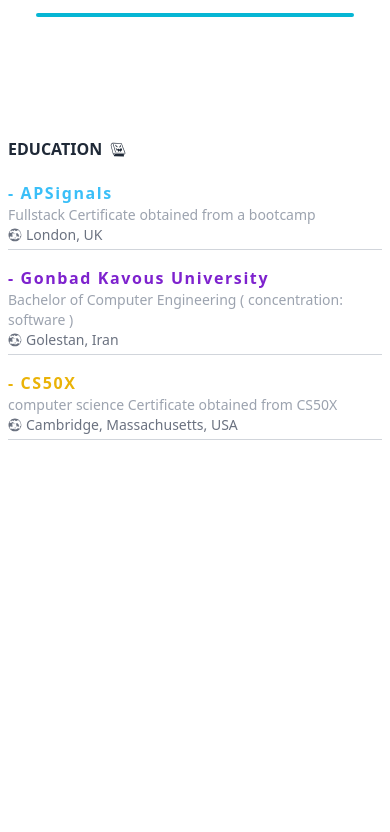
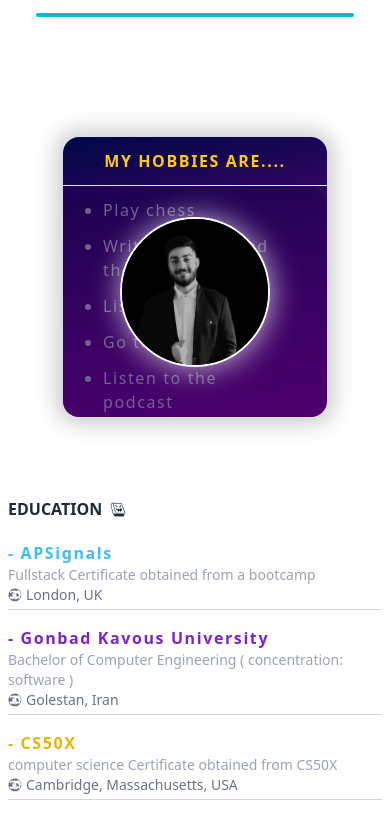
Before and after one commit to Mahdi-Falahati/personalWebsite, a React (Vite) app: page / in a window 390 px wide. Shown: the part 899-1731 px from the top of the page. Before the commit the page ends 1471 px from the top, so only its background shows below. Built offline with nearby package versions, Linux system fonts and the light colour scheme.

Commit message:
responsive card anim

```diff
--- a/src/Components/AboutMe.jsx
+++ b/src/Components/AboutMe.jsx
@@ -15,12 +15,12 @@
       </div>
       <section className="my-20 h-full flex flex-wrap justify-around align-center">
         <div
-          data-aos="fade-right"
-          data-aos-offset="300"
-          data-aos-easing="ease-in-sine"
+          // data-aos="fade-right"
+          // data-aos-offset="300"
+          // data-aos-easing="ease-in-sine"
           className="my-10"
         >
-          {/* <CardAnim
+          <CardAnim
             title="My hobbies are...."
             habbies={habbies}
             img={{
@@ -28,7 +28,7 @@
               title: "RC",
               src: RC,
             }}
-          /> */}
+          />
         </div>
         <section
           data-aos="fade-down"
--- a/src/Components/CardAnimation/cardAnim.module.css
+++ b/src/Components/CardAnimation/cardAnim.module.css
@@ -16,11 +16,31 @@
   position: absolute;
   transition: all 1s cubic-bezier(0.645, 0.045, 0.355, 1);
   background: #0a3394;
-    background: -moz-linear-gradient(170deg, rgba(0, 7, 70, 1) 0%, rgba(160, 0, 160, 1) 100%);
-    background: -webkit-linear-gradient(170deg, rgba(0, 7, 70, 1) 0%, rgba(160, 0, 160, 1) 100%);
-    background: -o-linear-gradient(170deg, rgba(0, 7, 70, 1) 0%, rgba(160, 0, 160, 1) 100%);
-    background: -ms-linear-gradient(170deg, rgba(0, 7, 70, 1) 0%, rgba(160, 0, 160, 1) 100%);
-    background: linear-gradient(170deg, rgba(0, 7, 70, 1) 0%, rgba(160, 0, 160, 1) 100%);
+  background: -moz-linear-gradient(
+    170deg,
+    rgba(0, 7, 70, 1) 0%,
+    rgba(160, 0, 160, 1) 100%
+  );
+  background: -webkit-linear-gradient(
+    170deg,
+    rgba(0, 7, 70, 1) 0%,
+    rgba(160, 0, 160, 1) 100%
+  );
+  background: -o-linear-gradient(
+    170deg,
+    rgba(0, 7, 70, 1) 0%,
+    rgba(160, 0, 160, 1) 100%
+  );
+  background: -ms-linear-gradient(
+    170deg,
+    rgba(0, 7, 70, 1) 0%,
+    rgba(160, 0, 160, 1) 100%
+  );
+  background: linear-gradient(
+    170deg,
+    rgba(0, 7, 70, 1) 0%,
+    rgba(160, 0, 160, 1) 100%
+  );
 }
 
 /*Description */
@@ -65,3 +85,24 @@
   border: 2px solid #fff;
   box-shadow: 1px 1px 30px 0px #ffffffb9;
 }
+
+
+@media only screen and (max-width:500px) {
+    .card {
+        height: 280px;
+        width: 300px;
+    }
+    .card_description{
+        height: 230px;
+    }
+}
+
+@media only screen and (max-width:400px) {
+  .card {
+    height: 280px;
+    width: 264px;
+  }
+  .card_description{
+    height: 230px;
+  }
+}
```
Lines whose indentation alone changed are shown as unchanged.
